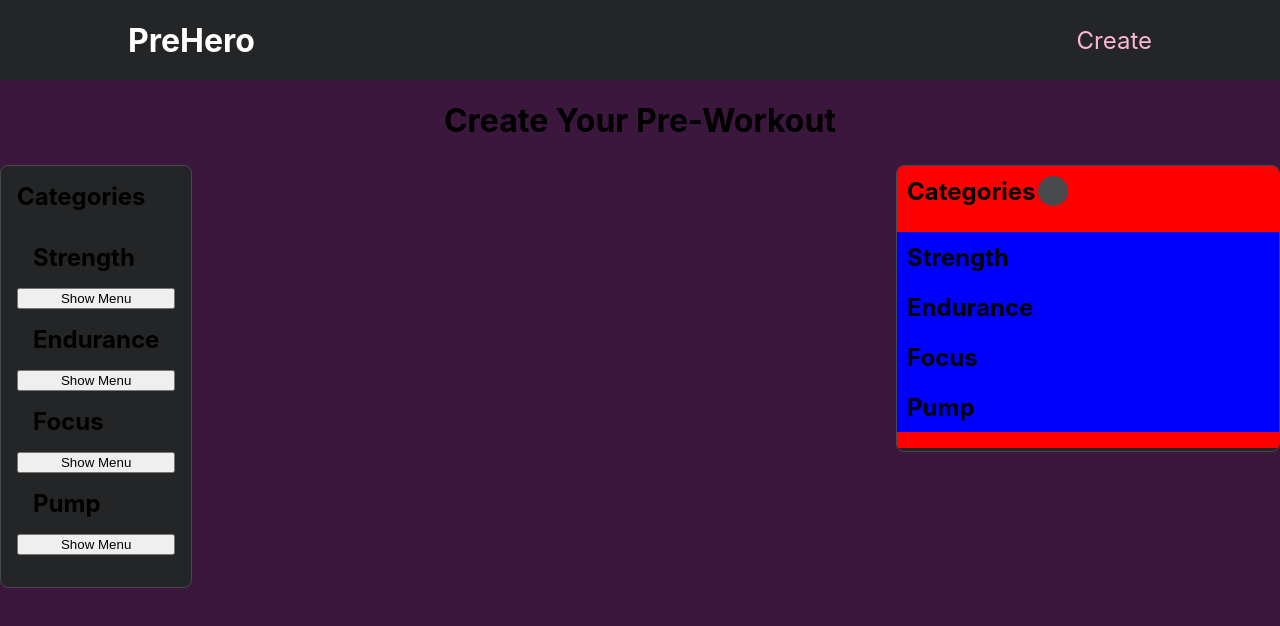
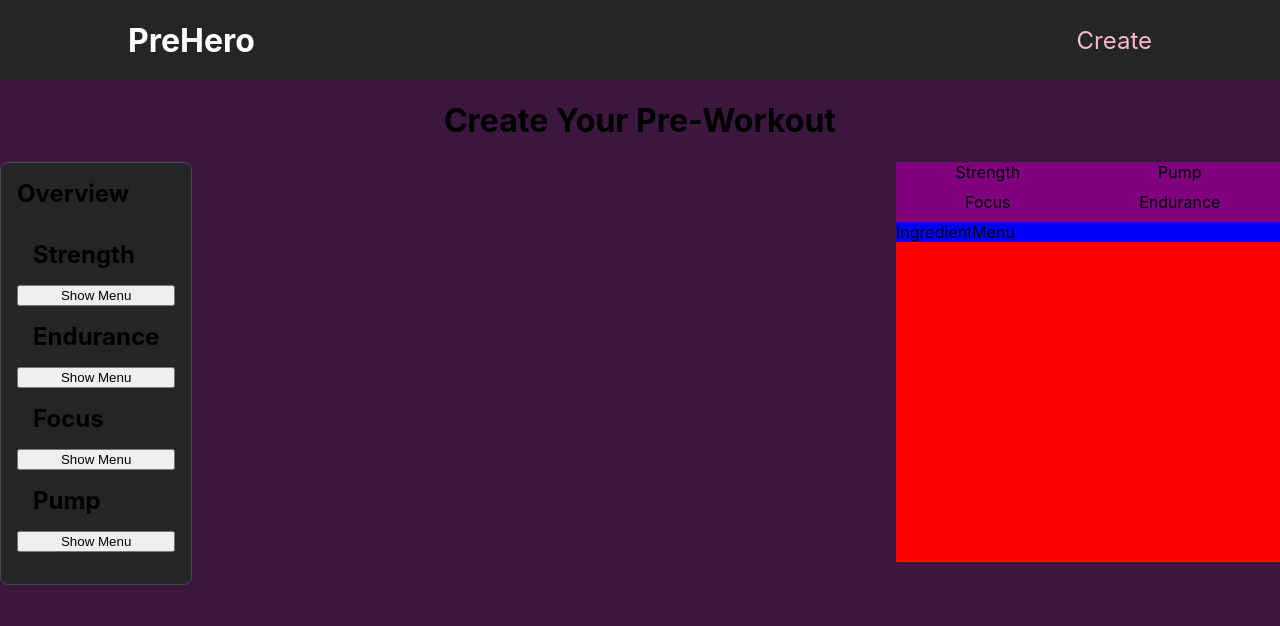
Before and after one commit to lylecodes/PreHero, a Next.js app: page /create in a window 1280 px wide. Shown: the top 626 px of the page. Built offline with nearby package versions, Linux system fonts and the light colour scheme.

Commit message:
created selector menu

```diff
--- a/components/create/OverviewMenu/CategoryItemsList.js
+++ b/components/create/OverviewMenu/CategoryItemsList.js
@@ -32,7 +32,7 @@ const CategoryItemsList = () => {
 
   return (
     <div className={classes.listContainer}>
-      <h1 className={classes.menuItem}>Categories</h1>
+      <h1 className={classes.menuItem}>Overview</h1>
       <ul className={classes.list}>{categoryList}</ul>
     </div>
   );
--- a/components/create/OverviewMenu/OverviewMenu.module.css
+++ b/components/create/OverviewMenu/OverviewMenu.module.css
@@ -33,8 +33,8 @@
   justify-content: flex-end;
   align-items: flex-end;
   position: absolute;
-  left: 0;
-  top: 165px;
+  /* left: 0;
+  top: 165px; */
   width: fit-content;
   height: fit-content;
   background-color: var(--bg);
--- /dev/null
+++ b/components/create/SelectorMenu/CategoryNavMenu.js
@@ -0,0 +1,14 @@
+import CategoryNavMenuItem from "./CategoryNavMenuItem";
+import classes from "./SelectorMenu.module.css";
+
+const CategoryNavMenu = () => {
+  const menuNames = ["Strength", "Pump", "Focus", "Endurance"];
+
+  const navMenuItems = menuNames.map((item, index) => {
+    return <CategoryNavMenuItem key={index} name={item} />;
+  });
+
+  return <div className={classes.categoryNavMenu}>{navMenuItems}</div>;
+};
+
+export default CategoryNavMenu;
--- /dev/null
+++ b/components/create/SelectorMenu/CategoryNavMenuItem.js
@@ -0,0 +1,7 @@
+import classes from "./SelectorMenu.module.css";
+
+const CategoryNavMenuItem = (props) => {
+  return <div className={classes.categoryNavMenuItem}>{props.name}</div>;
+};
+
+export default CategoryNavMenuItem;
--- /dev/null
+++ b/components/create/SelectorMenu/IngredientMenu.js
@@ -0,0 +1,7 @@
+import classes from "./SelectorMenu.module.css";
+
+const IngredientMenu = () => {
+  return <div className={classes.ingredientMenu}>IngredientMenu</div>;
+};
+
+export default IngredientMenu;
--- /dev/null
+++ b/components/create/SelectorMenu/SelectorMenu.js
@@ -0,0 +1,14 @@
+import CategoryNavMenu from "./CategoryNavMenu";
+import IngredientMenu from "./IngredientMenu";
+import classes from "./SelectorMenu.module.css";
+
+const SelectorMenu = () => {
+  return (
+    <div className={classes.selectorMenu}>
+      <CategoryNavMenu />
+      <IngredientMenu />
+    </div>
+  );
+};
+
+export default SelectorMenu;
--- /dev/null
+++ b/components/create/SelectorMenu/SelectorMenu.module.css
@@ -0,0 +1,24 @@
+.selectorMenu {
+  position: absolute;
+  height: 100%;
+  width: 100%;
+  background-color: red;
+}
+
+.categoryNavMenu {
+  display: grid;
+  grid-template-columns: auto auto;
+  height: 15%;
+  width: 100%;
+  background-color: green;
+}
+
+.categoryNavMenuItem {
+  width: 100%;
+  text-align: center;
+  background-color: purple;
+}
+
+.ingredientMenu {
+  background-color: blue;
+}
--- a/pages/create/index.js
+++ b/pages/create/index.js
@@ -2,8 +2,8 @@ import { Fragment } from "react";
 import Layout from "../../components/layout/Layout";
 import Head from "next/head";
 import classes from "./index.module.css";
-import IngredientDropdownMenu from "../../components/create/IngredientDropdownMenu/IngredientDropdownMenu";
 import OverviewContainer from "../../components/create/OverviewMenu/OverviewMenu";
+import SelectorMenu from "../../components/create/SelectorMenu/SelectorMenu";
 
 const CreatePage = () => {
   return (
@@ -18,8 +18,8 @@ const CreatePage = () => {
           <section className={classes.overviewContainer}>
             <OverviewContainer />
           </section>
-          <section className={classes.dropdownContainer}>
-            <IngredientDropdownMenu />
+          <section className={classes.selectorMenu}>
+            <SelectorMenu />
           </section>
         </main>
       </Layout>
--- a/pages/create/index.module.css
+++ b/pages/create/index.module.css
@@ -9,7 +9,19 @@
 .createMain {
   display: flex;
   flex-direction: row;
-  align-items: center;
-  justify-content: center;
+  align-items: flex-start;
+  justify-content: space-between;
   height: 50rem;
 }
+
+.overviewContainer {
+  position: relative;
+  height: 50%;
+  width: 30%;
+}
+
+.selectorMenu {
+  position: relative;
+  height: 50%;
+  width: 30%;
+}
--- a/pages/testing/index.module.css
+++ b/pages/testing/index.module.css
@@ -1,3 +1,14 @@
+.categoryNav {
+  display: flex;
+  justify-content: space-evenly;
+  background-color: blue;
+}
+
+.categoryNavItem {
+  background-color: red;
+  width: auto;
+}
+
 .popup {
   width: 120px;
   height: 80px;
```
Also changed, not shown: pages/testing/index.js (+40 -29 lines).
